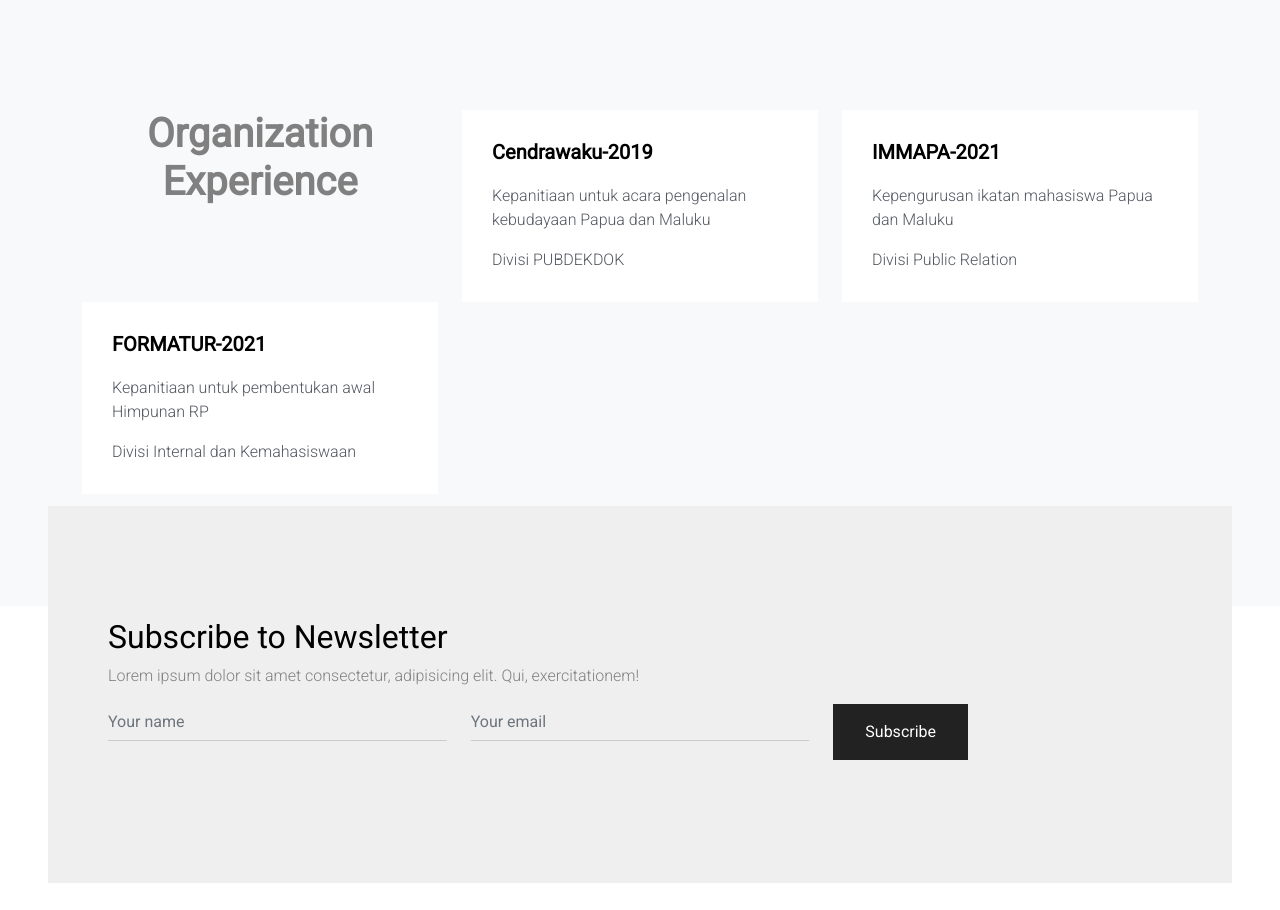
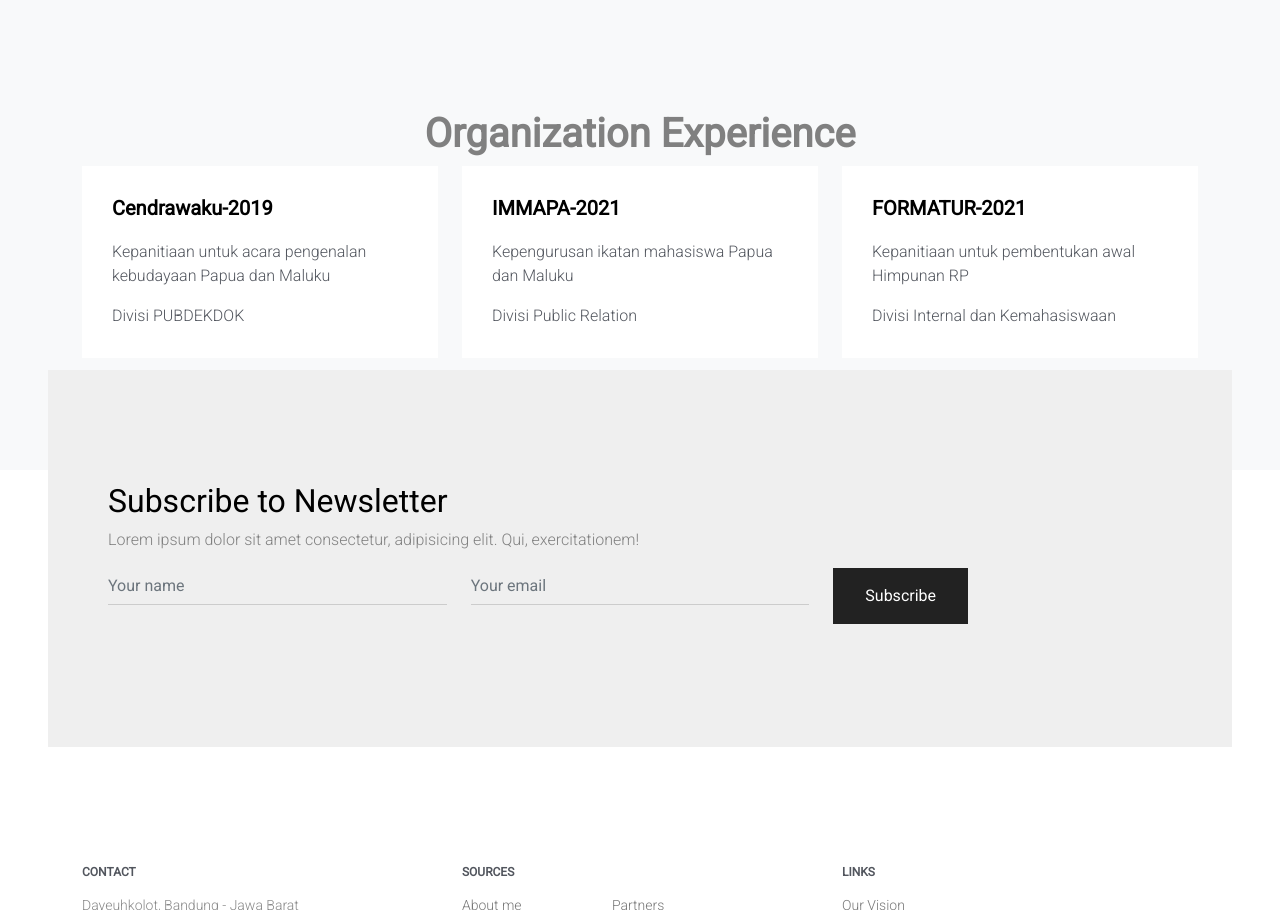
Before and after one commit to rerechintya/rerechintya.github.io, a plain HTML site: page index.html in a window 1280 px wide. Shown: the part 802-1712 px from the top of the page. Drawn offline with nearby package versions, Linux system fonts and the light colour scheme; files whose address does not match are found by name.

Commit message:
Update index.html

```diff
--- a/index.html
+++ b/index.html
@@ -92,10 +92,12 @@
 
 	<div class="section bg-light">
 		<div class="container">
-			<div class="row">
-				<div class="col text-center">
+			<div class="row text-center">
+				<div class="col">
 					<h1 style="color:gray; font-weight:bold; underlined : 2px"> Organization Experience </h1>
 				</div>
+			</div>
+			<div class="row">
 				<div class="col-lg-4 mb-4 mb-lg-0" data-aos="fade-up" data-aos-delay="0">
 					<div class="service grayscale">
 						<div class="service-inner">
```
